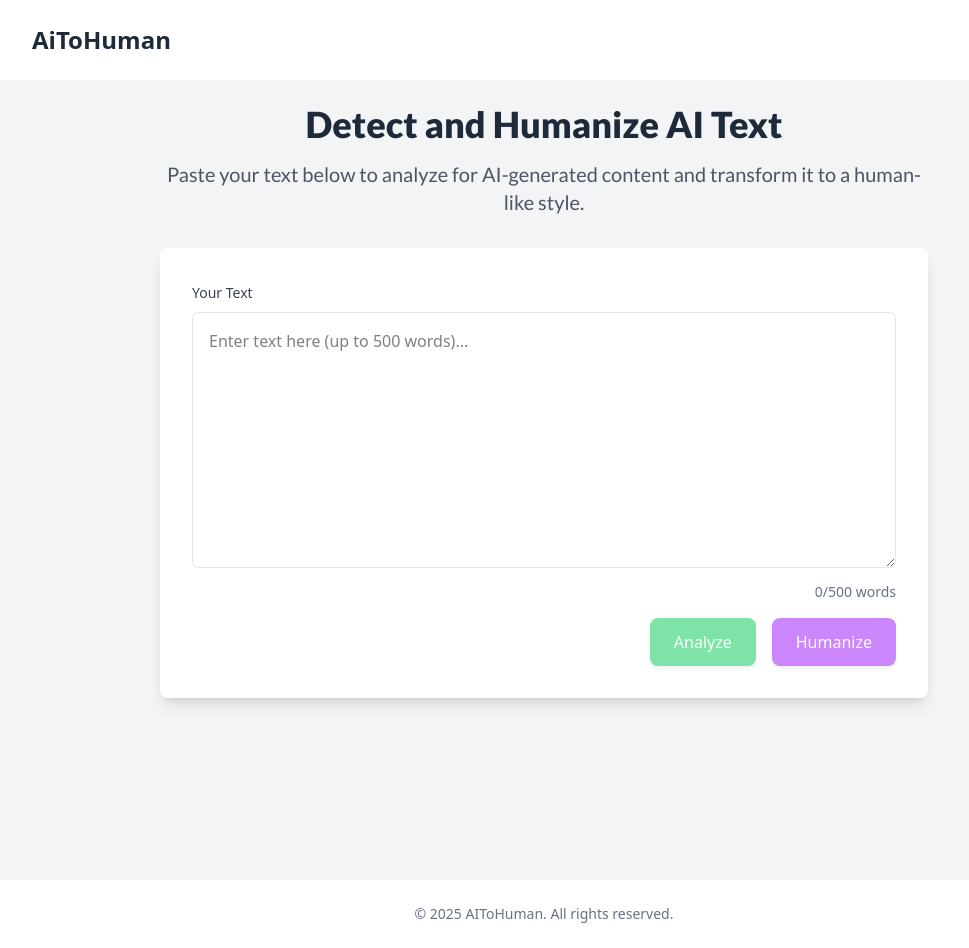
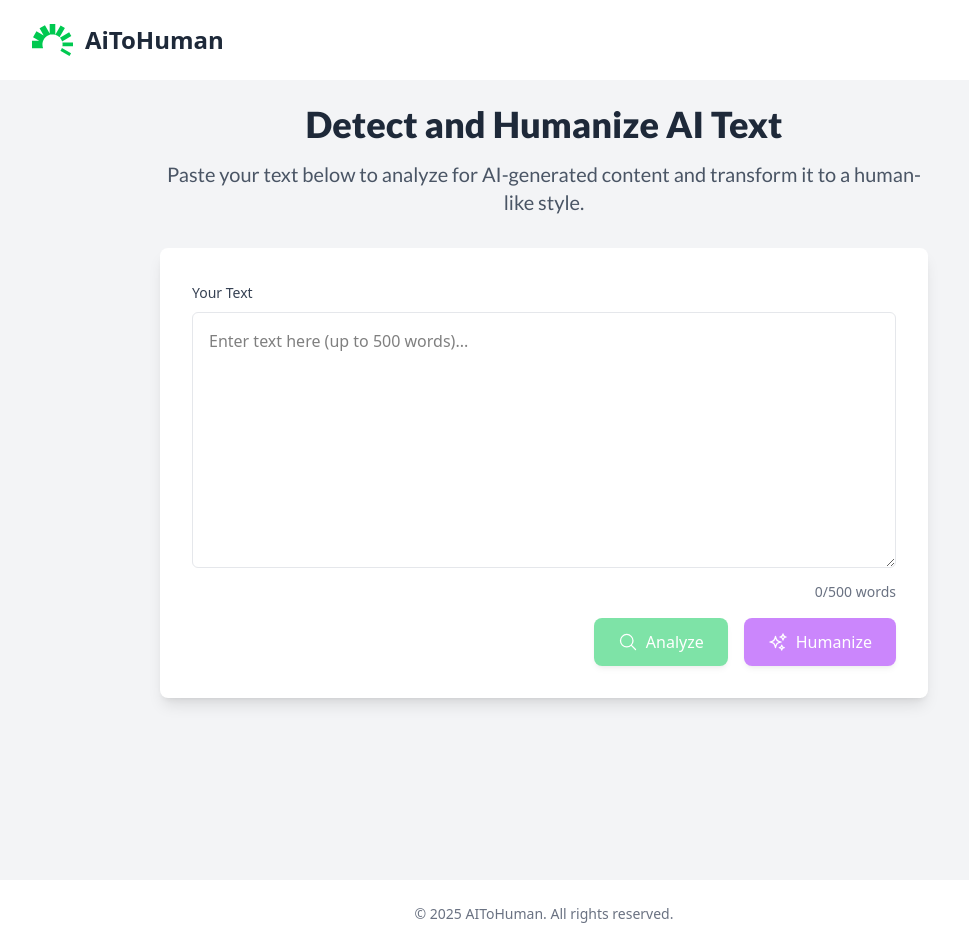
Before and after one commit to ilnarkhasanov/AiToHuman, a React (Vite) app in the folder frontend/: page / in a window 1280 px wide. Shown: the whole page, without its empty margins (96-1065 px from the left). Built offline with nearby package versions, Linux system fonts and the light colour scheme; no server answers.

Commit message:
Add logo and icons (#17)
Co-authored-by: alenaartemyeva <a.artemyeva@along.pw>

```diff
--- a/frontend/index.html
+++ b/frontend/index.html
@@ -2,7 +2,7 @@
 <html lang="en">
   <head>
     <meta charset="UTF-8" />
-    <link rel="icon" type="image/svg+xml" href="/vite.svg" />
+    <link rel="icon" type="image/svg+xml" href="/logo.svg" />
     <meta name="viewport" content="width=device-width, initial-scale=1.0" />
     <title>AiToHuman</title>
   </head>
--- a/frontend/package.json
+++ b/frontend/package.json
@@ -10,6 +10,7 @@
     "preview": "vite preview"
   },
   "dependencies": {
+    "@heroicons/react": "^2.2.0",
     "@tailwindcss/vite": "^4.1.16",
     "axios": "^1.13.2",
     "react": "^19.1.1",
--- a/frontend/src/components/AnalyzeResult.tsx
+++ b/frontend/src/components/AnalyzeResult.tsx
@@ -1,4 +1,5 @@
 import React, { useMemo } from "react";
+import { ArrowPathIcon, SparklesIcon } from "@heroicons/react/24/outline";
 import type { InternalAnalysisResult } from "../types/Types";
 
 const MAX_WORDS = 500;
@@ -44,12 +45,14 @@
                     onClick={onAnalyzeNew}
                     className="bg-green-500 hover:bg-green-600 text-white font-medium py-3 px-6 rounded-lg flex items-center gap-2 transition-all shadow-md hover:shadow-lg"
                 >
+                    <ArrowPathIcon className="w-5 h-5" />
                     Analyze New Text
                 </button>
                 <button
                     onClick={onHumanizeExisting}
                     className="bg-purple-600 hover:bg-purple-700 text-white font-medium py-3 px-6 rounded-lg flex items-center gap-2 transition-all shadow-md hover:shadow-lg"
                 >
+                    <SparklesIcon className="w-5 h-5" />
                     Humanize Text
                 </button>
             </div>
--- a/frontend/src/components/Header.tsx
+++ b/frontend/src/components/Header.tsx
@@ -4,7 +4,8 @@
   return (
     <header className="w-full mx-auto py-6 px-4 shadow">
       <div className="max-w-5xl mx-auto">
-        <Link to="/" className="text-2xl font-bold text-gray-800">
+        <Link to="/" className="flex items-center gap-3 text-2xl font-bold text-gray-800">
+          <img src="/logo.svg" alt="AiToHuman Logo" className="h-8 w-auto" />
           AiToHuman
         </Link>
       </div>
--- a/frontend/src/components/HumanizerResult.tsx
+++ b/frontend/src/components/HumanizerResult.tsx
@@ -1,4 +1,5 @@
 import React, { useState } from "react";
+import { ArrowRightIcon, ClipboardDocumentIcon, SparklesIcon } from "@heroicons/react/24/outline";
 import type { InternalHumanizerResult } from "../types/Types";
 import { MdCopyAll } from "react-icons/md";
 
@@ -38,20 +39,7 @@
                     </div>
 
                     {/* Arrow */}
-                    <svg
-                        xmlns="http://www.w3.org/2000/svg"
-                        width="32"
-                        height="32"
-                        viewBox="0 0 24 24"
-                        fill="none"
-                        stroke="#9CA3AF"
-                        strokeWidth="2"
-                        strokeLinecap="round"
-                        strokeLinejoin="round"
-                    >
-                        <path d="M5 12h14" />
-                        <path d="m12 5 7 7-7 7" />
-                    </svg>
+                    <ArrowRightIcon className="w-8 h-8 text-gray-400" />
 
                     {/* Now */}
                     <div className="text-center">
@@ -93,6 +81,7 @@
                     onClick={onHumanizeNew}
                     className="bg-purple-600 hover:bg-purple-700 text-white font-medium py-3 px-6 rounded-lg flex items-center gap-2 transition-all shadow-md hover:shadow-lg"
                 >
+                    <SparklesIcon className="w-5 h-5" />
                     Humanize New Text
                 </button>
             </div>
--- a/frontend/src/components/TextProcessor.tsx
+++ b/frontend/src/components/TextProcessor.tsx
@@ -1,4 +1,5 @@
 import React, { useState } from "react";
+import { MagnifyingGlassIcon, SparklesIcon } from "@heroicons/react/24/outline";
 import type {
   AppStatus,
   InternalAnalysisResult,
@@ -104,7 +105,9 @@
         >
           {status === "loading-detect" ? (
             <div className="w-5 h-5 border-2 border-t-transparent border-white rounded-full animate-spin"></div>
-          ) : null}
+          ) : (
+            <MagnifyingGlassIcon className="w-5 h-5" />
+          )}
           {status === "loading-detect" ? "Analyzing..." : "Analyze"}
         </button>
         <button
@@ -115,7 +118,9 @@
         >
           {status === "loading-humanize" ? (
             <div className="w-5 h-5 border-2 border-t-transparent border-white rounded-full animate-spin"></div>
-          ) : null}
+          ) : (
+            <SparklesIcon className="w-5 h-5" />
+          )}
           {status === "loading-humanize" ? "Humanizing..." : "Humanize"}
         </button>
       </div>
```
Also changed, not shown: frontend/public/logo.svg (added), 1 other file (tests, documents, lock files or other folders).
